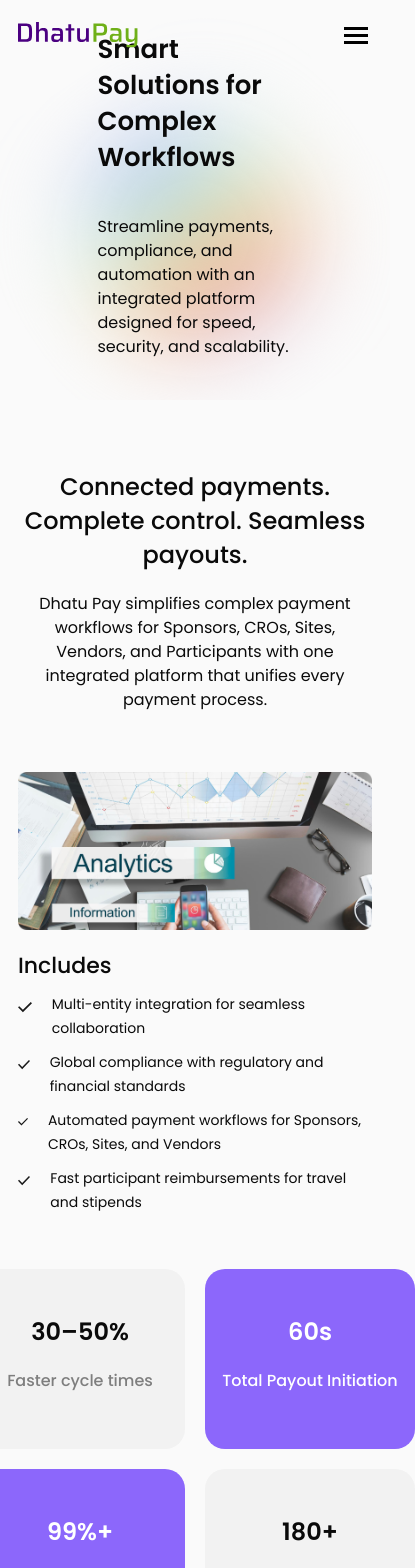
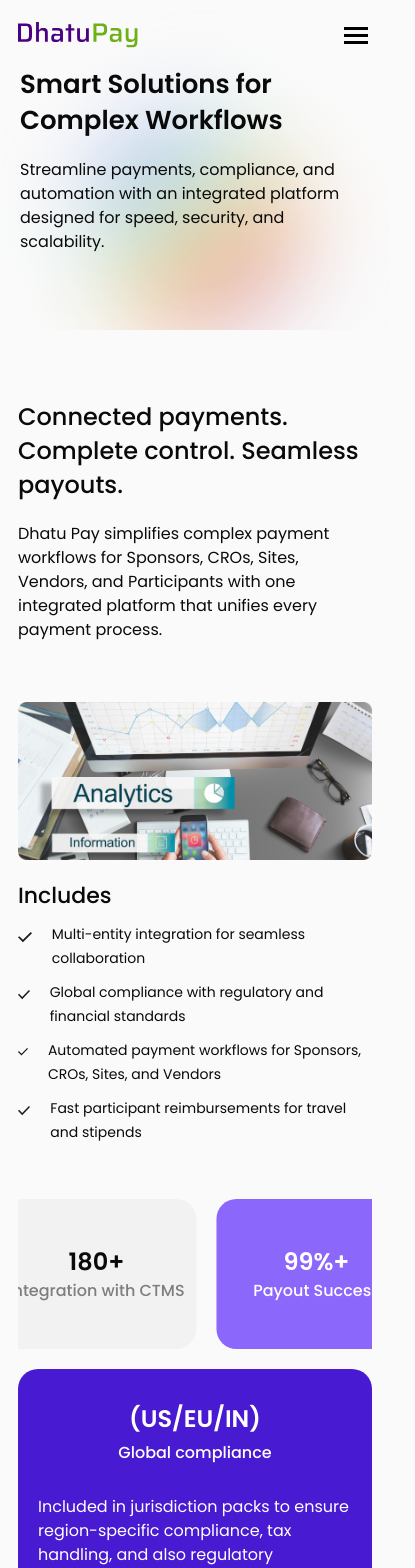
Before and after one commit to therareaniket/pay-webiste, a Next.js app: page /Solutions in a window 390 px wide. Shown: the top 1568 px of the page, 415 px wide, since content can reach past the window. Built offline with nearby package versions, Linux system fonts and the light colour scheme.

Commit message:
feat 🚀: completed Solution Page with responsive

```diff
--- a/src/assets/rajvi/custom.css
+++ b/src/assets/rajvi/custom.css
@@ -251,6 +251,7 @@
 .sol-hero-detail p{ padding-top: 20px; }
 .sol-hero-text-wrapper{ position: absolute; display: flex; align-items: center; justify-content: space-between; gap: 220PX; left: 50%; top: 50%; transform: translate(-50%,-50%); }
 .sol-hero-text-wrapper img{ width: 600px; }
+
 .solution-stats-main{ background-color: var(--off-whitee); }
 .solution-stats-text{ display: flex; align-items: flex-start; justify-content: space-between; }
 .solution-stats-text h2{ width: 667px; }
@@ -265,6 +266,7 @@
 .stats-cards-5{ padding: 60px 49px;  width: 518px; height: 477px; background-color: #481AD1; border-radius: 20px; color: var(--white); display: flex; flex-direction: column; align-items: center; justify-content: space-between; }
 .sol-stats-card-1 ,.sol-stats-card-2{ display: flex; flex-direction: column; gap: 40px; }
 .sol-tick-desc{ display: flex; align-items: center; gap: 20px; }
+.sol-stats-scroll-wrapper{ display: none; }
 
 
 .soln-workflow{ background-color: var(--orange-light); }
@@ -281,4 +283,5 @@
   backdrop-filter: blur(5px);
   -webkit-backdrop-filter: blur(5px);
 }
+.soln-workflow-text{ text-align: center; }
 .stakeholders-cards .icon-sites-cros-payments, .icon-triggers-accruals, .icon-vendor-regualatory-payments, .icon-analytics-optimisation, .icon-participant-payments{ font-size: 30px; margin-bottom: 10px; }
--- a/src/assets/rajvi/responsive.css
+++ b/src/assets/rajvi/responsive.css
@@ -87,7 +87,7 @@
 
 /* soln page */
 .sol-hero-text-wrapper{ justify-content: space-between; gap: 150px; margin: 0 auto; }
-    .sol-hero-detail{ width: 700px; }
+    .sol-hero-detail{ width: 870px; }
     .stats-cards-5{ width: 390px; padding: 50px 40px; }
     .soln-stats-cards{ width: 340px; }
     .sol-stats-list{ margin-top: 50px; }
@@ -253,6 +253,8 @@
     .sol-stats-list{ flex-direction: column; gap: 20px; }
     .sol-stats-list-desc{ width: 100%; }
     .soln-stats-img{ width: 100%; }
+    .soln-stats-cards{ width: 210px; }
+    .stats-cards-5{ width: 270px; padding: 20px; }
 }
 
 @media screen and (max-width: 767px) {
@@ -279,6 +281,7 @@
     .sol-hero-text-wrapper img{ width: 400px; }
     .solution-hero.hero-home{ height: 700px; }
     .sol-hero-text-wrapper{ padding: 50px 0; }
+    .solution-stats-text, .soln-workflow-text{ text-align: left; }
 }
 
 @media screen and (max-width: 639px) {
@@ -322,6 +325,7 @@
 .sol-hero-detail{ width: 100%; }
     .stats-cards-5{ height: 245px; }
     .soln-stats-cards{ width: 210px; height: 180px; }
+    .sol-hero-text-wrapper{  width: 100%; padding: 20px;}
 }
 
 @media screen and (max-width: 480px) {
@@ -337,19 +341,40 @@
     .mobile-menu ul li a{ font-size: 24px; }
     .headerLogo{ width: 120px; }
     .bar{ width: 24px; }
+
+    /* soln page */
+    .solution-hero.hero-home{ height: 350px; }
+    .soln-stats-cards{ width: 200px; height: 130px; }
+    .soln-stats-cards h4, .soln-stats-cards p{ margin-bottom: 0; }
+    .stats-cards-5{ padding: 33px 20px; }
+    .stats-cards-5 h4{ margin-bottom: 5px; }
 }
 
 @media screen and (max-width: 459px) {
-/* font-size */
+    /* font-size */
     h1, .h1{ font-size: 26px; line-height: 36px; }
     h2, .h2{ font-size: 24px; line-height: 34px; }
 
-/* footer */
+    /* footer */
     .glass-footer-cta{ padding: 20px; }
+    .solution-hero.hero-home{ height: 330px;  }
+    .sol-hero-detail p{ padding-top: 0; }
+
+    /* soln page */
+    .sol-stats-card-1, .sol-stats-card-2{ display: none; }
+    .sol-stats-scroll-wrapper { display: flex; overflow: hidden; width: 100%; gap: 20px; position: relative;}
+    .sol-stats-scroll-wrapper .scroll-track { display: flex; gap: 20px; flex-shrink: 0; animation: scrolling 12s linear infinite; }
+    .soln-stats-cards { min-width: max-content; height: 150px; flex: 0 0 auto; padding: 10px; }
+    @keyframes scrolling {
+        0%   { transform: translateX(0); }
+        100% { transform: translateX(-100%); }
+    }
+
+    .stats-cards-5{ width: 100%; height: max-content; gap: 20px; }
 }
 
 @media screen and (max-width: 400px) {
-/* footer */
+    /* footer */
     .footer-lets-connect{ font-size: 78px; line-height: 88px; }
     .footer-links-section{ flex-direction: column; }
     .news-letter-tab-btn{ width: 100%; flex-direction: column; gap: 10px; align-items: flex-start; }
--- a/src/components/Solutionpage/SolutionSats.tsx
+++ b/src/components/Solutionpage/SolutionSats.tsx
@@ -57,6 +57,57 @@
                             </div>
                         </div>
 
+                        <div className="sol-stats-scroll-wrapper">
+                            <div className="scroll-track">
+                                <div className="stats-cards-1 soln-stats-cards">
+                                    <h4 className="h2 text-sb">30–50%</h4>
+                                    <p className="text-grey h6 text-md">Faster cycle times</p>
+                                </div>
+
+                                <div className="stats-cards-2 soln-stats-cards">
+                                    <h4 className="h2 text-sb">60s</h4>
+                                    <p className="h6 text-md">Total Payout Initiation</p>
+                                </div>
+
+                                <div className="stats-cards-4 soln-stats-cards">
+                                    <h4 className="h2 text-sb">180+</h4>
+                                    <p className="text-grey h6 text-md">Integration with CTMS</p>
+                                </div>
+
+                                <div className="stats-cards-3 soln-stats-cards">
+                                    <h4 className="h2 text-sb"> 99%+</h4>
+                                    <p className="h6 text-md">Payout Success</p>
+                                </div>
+
+
+                            </div>
+
+                            <div className="scroll-track">
+                                <div className="stats-cards-1 soln-stats-cards">
+                                    <h4 className="h2 text-sb">30–50%</h4>
+                                    <p className="text-grey h6 text-md">Faster cycle times</p>
+                                </div>
+
+                                <div className="stats-cards-2 soln-stats-cards">
+                                    <h4 className="h2 text-sb">60s</h4>
+                                    <p className="h6 text-md">Total Payout Initiation</p>
+                                </div>
+
+                                <div className="stats-cards-4 soln-stats-cards">
+                                    <h4 className="h2 text-sb">180+</h4>
+                                    <p className="text-grey h6 text-md">Integration with CTMS</p>
+                                </div>
+
+                                <div className="stats-cards-3 soln-stats-cards">
+                                    <h4 className="h2 text-sb"> 99%+</h4>
+                                    <p className="h6 text-md">Payout Success</p>
+                                </div>
+
+
+                            </div>
+
+                        </div>
+
                         <div className="sol-stats-card-3">
                             <div className="stats-cards-5">
                                 <div className="soln-stats-text-wrap" style={{ textAlign: 'center' }}>
@@ -68,7 +119,7 @@
                         </div>
                     </div>
                 </div>
-            </section>
+            </section >
         </>
     );
 }
--- a/src/components/Solutionpage/SolutionWorkflow.tsx
+++ b/src/components/Solutionpage/SolutionWorkflow.tsx
@@ -7,7 +7,7 @@
                 <div className="container">
                     <div className="sol-workflow-main">
 
-                        <div className="soln-workflow-text" style={{ textAlign: 'center' }}>
+                        <div className="soln-workflow-text" >
                             <h2 className="h3 text-md"> Solutions That Fit Every Workflow </h2>
 
                             <p className="h6 text-rg">End-to-end payment and compliance solutions tailored for every clinical trial stakeholder.</p>
```
